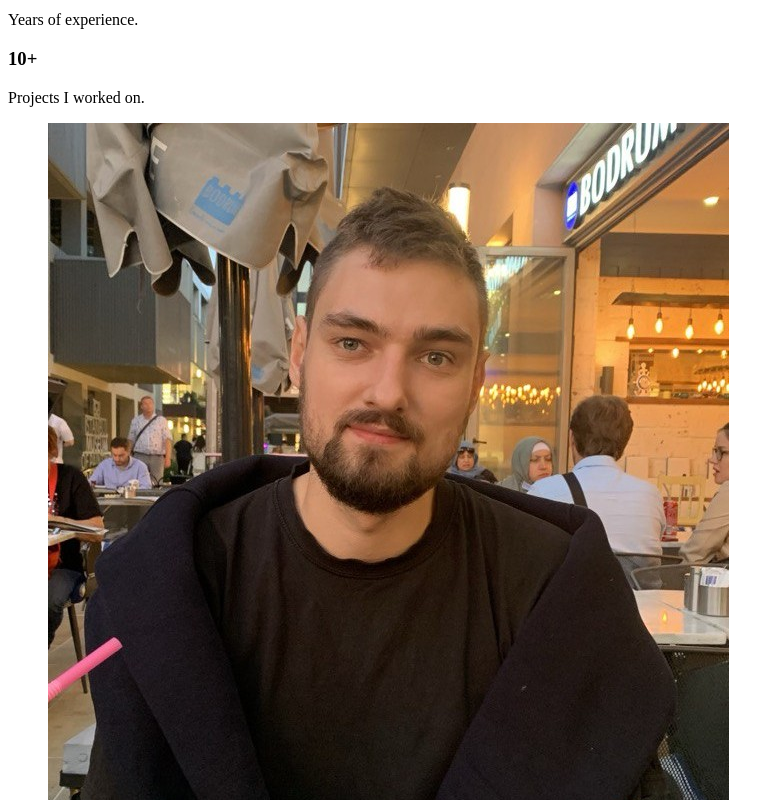
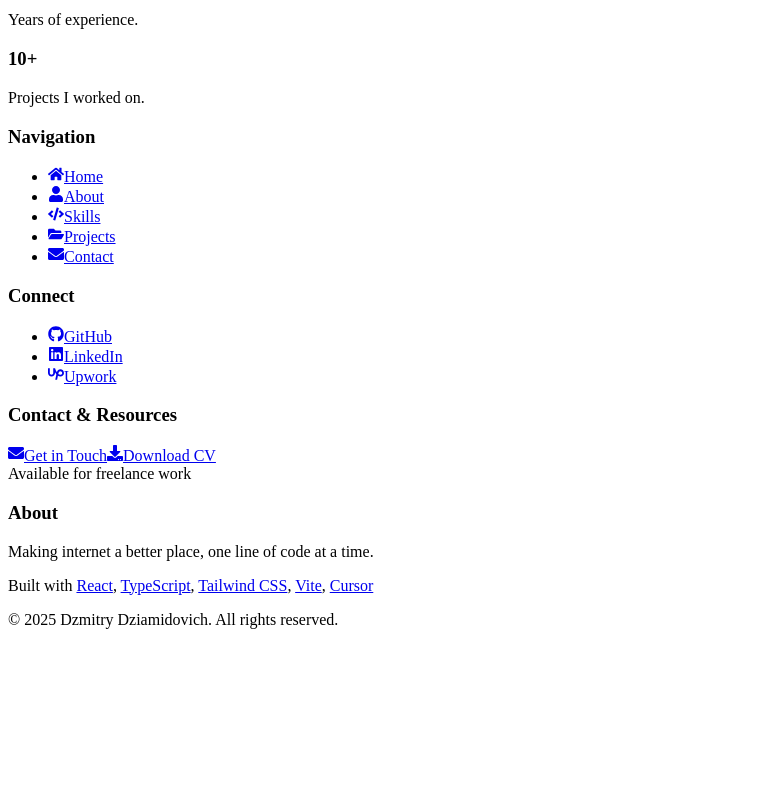
Before and after one commit to BuHogeJI2/portfolio, a React (Vite) app: page /about in a window 1280 px wide. Shown: the part 880-1680 px from the top of the page, without its empty margins (0-784 px from the left). After the commit the page ends 1525 px from the top, so only its background shows below. Built offline with nearby package versions, Linux system fonts and the light colour scheme.

Commit message:
Comment out about me photos. Fix some styles

```diff
--- a/src/app.tsx
+++ b/src/app.tsx
@@ -10,7 +10,7 @@ export default function App() {
       <PageBackground>
         <div className="flex min-h-screen flex-col">
           <Navbar />
-          <main className="flex-1 pt-32">
+          <main className="flex-1 pt-36 md:pt-32">
             <Outlet />
           </main>
           <Footer />
--- a/src/components/base/infinite-moving-cards/infinite-moving-cards.tsx
+++ b/src/components/base/infinite-moving-cards/infinite-moving-cards.tsx
@@ -78,7 +78,7 @@ export const InfiniteMovingCards = ({
       <ul
         ref={scrollerRef}
         className={cn(
-          'flex w-max min-w-full shrink-0 flex-nowrap gap-4 py-4',
+          'flex w-max min-w-full shrink-0 flex-nowrap gap-8 py-4 md:gap-16',
           start && 'animate-scroll',
           pauseOnHover && 'hover:[animation-play-state:paused]',
         )}
--- a/src/components/pages/about/about-me.const.ts
+++ b/src/components/pages/about/about-me.const.ts
@@ -16,4 +16,4 @@ export const aboutMeKeyPoints: TAboutMeKeyPoint[] = [
   },
 ];
 
-export const aboutMePhotos = [selfPhotos[5], selfPhotos[1], selfPhotos[3]];
+export const aboutMePhotos = [...selfPhotos];
--- a/src/components/pages/about/about-me.styles.ts
+++ b/src/components/pages/about/about-me.styles.ts
@@ -6,7 +6,7 @@ export const aboutMeContainerStyles = clsx(
 );
 
 export const aboutMeContentStyles = clsx(
-  'flex w-full flex-col gap-6',
+  'flex w-full flex-col-reverse gap-6',
   'md:flex-row md:gap-8',
 );
 
@@ -23,17 +23,19 @@ export const aboutMeHighlightStyles = clsx(
   'font-bold text-secondary-default dark:text-secondary-dark',
 );
 
-export const aboutMePhotosContainerStyles = clsx('w-full');
+export const aboutMePhotosContainerStyles = clsx('mx-auto w-full');
 
 export const aboutMeKeyPointsContainerStyles = clsx(
-  'flex w-full flex-col gap-4',
-  'md:w-1/4',
+  'flex w-full flex-row gap-4 items-center justify-center',
+  'md:w-1/4 md:flex-col',
 );
 
 export const aboutMeKeyPointStyles = clsx(
-  'flex flex-col gap-2 rounded-lg dark:bg-primary-dark/70 bg-primary-default p-4 text-white',
+  'w-fit flex flex-col gap-2 rounded-lg dark:bg-primary-dark/70 bg-primary-default p-4 text-white align-center justify-center',
 );
 
-export const aboutMeKeyPointTitleStyles = clsx('text-4xl font-bold');
+export const aboutMeKeyPointTitleStyles = clsx(
+  'text-4xl font-bold text-center',
+);
 
 export const aboutMeKeyPointDescriptionStyles = clsx('text-center text-sm');
--- a/src/components/pages/about/about-me.tsx
+++ b/src/components/pages/about/about-me.tsx
@@ -21,7 +21,7 @@ export function AboutMe(): ReactElement {
         <AboutMeDescription />
         <AboutMeKeyPoints />
       </div>
-      <AboutMePhotos />
+      {/* <AboutMePhotos /> todo: adjust photos layout; add relevant photos */}
     </div>
   );
 }
@@ -63,7 +63,6 @@ function AboutMePhotos(): ReactElement {
         items={aboutMePhotos}
         speed="slow"
         pauseOnHover={false}
-        className="mx-auto w-[75%] justify-center"
       />
     </div>
   );
--- a/src/pages/contact.tsx
+++ b/src/pages/contact.tsx
@@ -8,7 +8,7 @@ const email = 'dzmitrydziamidovich@gmail.com';
 export function ContactPage(): ReactElement {
   const containerStyles = clsx(
     'flex flex-col items-center justify-center space-y-4',
-    'mt-16',
+    'md:mt-16 mt-12',
   );
 
   const titleStyles = clsx(
```
